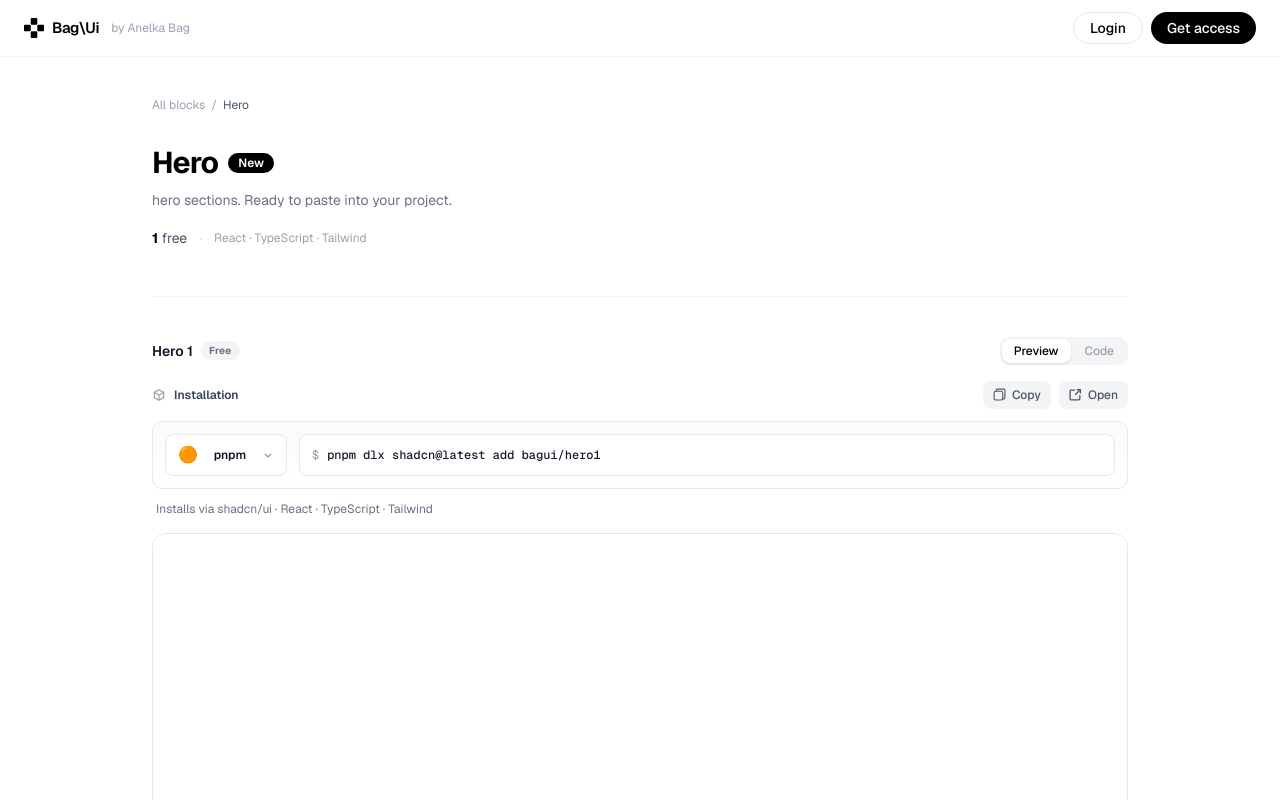
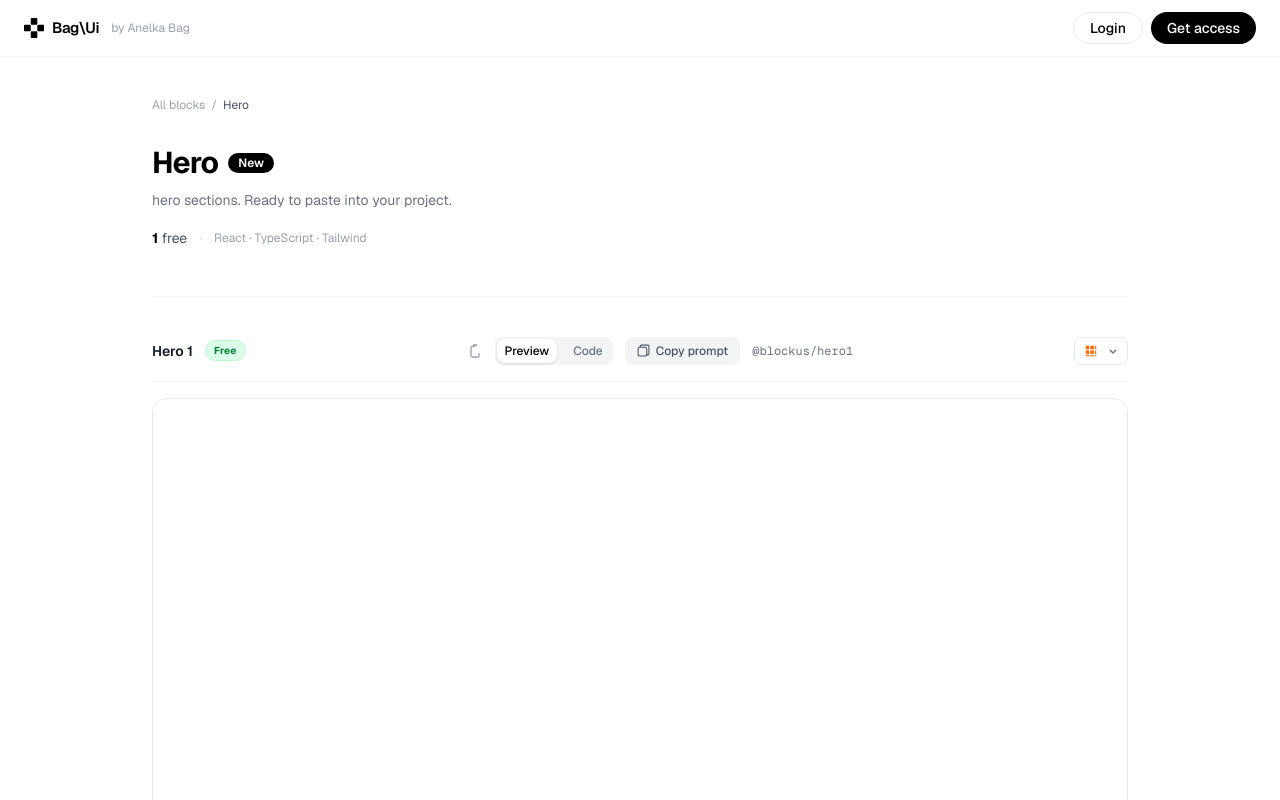
Before and after one commit to anelkabag/bag-ui, a Next.js app: page /blocks/hero in a window 1280 px wide. Shown: the top 800 px of the page. Built offline with nearby package versions, Linux system fonts and the light colour scheme.

Commit message:
refont de la page [id] blocks #2

```diff
--- a/app/blocks/[id]/page.tsx
+++ b/app/blocks/[id]/page.tsx
@@ -224,105 +224,162 @@ function IframePreview({ variantId, blurred }: { variantId: string; blurred?: bo
   );
 }
 
-// ─── Package manager icons ────────────────────────────────────────────────────
+// ─── Package manager icons (SVG) ───────────────────────────────────────────────
 
-const PKG_ICONS: Record<PkgManager, string> = {
-  pnpm: "🟠",
-  npm: "🔴",
-  yarn: "🔵",
-  bun: "⚫",
+const PKG_ICONS: Record<PkgManager, React.ReactNode> = {
+  pnpm: (
+      <svg width="14" height="14" viewBox="0 0 24 24" fill="currentColor" className="text-orange-500">
+        <rect x="3" y="3" width="6" height="6" />
+        <rect x="11" y="3" width="6" height="6" />
+        <rect x="19" y="3" width="2" height="6" />
+        <rect x="3" y="11" width="6" height="6" />
+        <rect x="11" y="11" width="6" height="6" />
+        <rect x="19" y="11" width="2" height="6" />
+        <rect x="3" y="19" width="6" height="2" />
+        <rect x="11" y="19" width="6" height="2" />
+        <rect x="19" y="19" width="2" height="2" />
+      </svg>
+  ),
+  npm: (
+      <svg width="14" height="14" viewBox="0 0 24 24" fill="currentColor" className="text-red-600">
+        <path d="M1 8h22v10H1z" />
+        <path d="M7 14v6h4v-4h2v4h4v-6" fill="white" />
+      </svg>
+  ),
+  yarn: (
+      <svg width="14" height="14" viewBox="0 0 24 24" fill="currentColor" className="text-blue-500">
+        <path d="M12 2C6.48 2 2 6.48 2 12s4.48 10 10 10 10-4.48 10-10S17.52 2 12 2m0 18c-4.41 0-8-3.59-8-8s3.59-8 8-8 8 3.59 8 8-3.59 8-8 8m3.5-9c.83 0 1.5-.67 1.5-1.5S16.33 8 15.5 8 14 8.67 14 9.5s.67 1.5 1.5 1.5m-7 0c.83 0 1.5-.67 1.5-1.5S9.33 8 8.5 8 7 8.67 7 9.5 7.67 11 8.5 11m3.5 6.5c2.33 0 4.31-1.46 5.11-3.5H6.89c.8 2.04 2.78 3.5 5.11 3.5" />
+      </svg>
+  ),
+  bun: (
+      <svg width="14" height="14" viewBox="0 0 24 24" fill="currentColor" className="text-gray-900">
+        <path d="M12 2C6.48 2 2 6.48 2 12s4.48 10 10 10 10-4.48 10-10S17.52 2 12 2m0 18c-4.41 0-8-3.59-8-8s3.59-8 8-8 8 3.59 8 8-3.59 8-8 8m0-13c-2.76 0-5 2.24-5 5s2.24 5 5 5 5-2.24 5-5-2.24-5-5-5" />
+      </svg>
+  ),
 };
 
-// ─── Variant toolbar (CLI + copy) ─────────────────────────────────────────────
+// ─── Variant toolbar header (inline) ──────────────────────────────────────────
 
-function VariantToolbar({ variantId }: { variantId: string }) {
+function VariantToolbarHeader({
+                                variant,
+                                variantId,
+                                mode,
+                                setMode,
+                              }: {
+  variant: Variant;
+  variantId: string;
+  mode: ViewMode;
+  setMode: (m: ViewMode) => void;
+}) {
   const [pkg, setPkg] = useState<PkgManager>("pnpm");
-  const cmd = getInstallCmd(pkg, variantId);
+  const [openDropdown, setOpenDropdown] = useState(false);
   const { copied, copy } = useCopy();
 
   return (
       <motion.div
           initial={{ opacity: 0, y: -8 }}
           animate={{ opacity: 1, y: 0 }}
-          transition={{ duration: 0.3, delay: 0.1 }}
-          className="mb-4 space-y-3"
+          transition={{ duration: 0.3, delay: 0.05 }}
+          className="flex items-center justify-between gap-4 mb-4 pb-4 border-b border-gray-100"
       >
-        {/* Installation header */}
-        <div className="flex items-center justify-between">
-          <div className="flex items-center gap-2">
-            <svg width="14" height="14" viewBox="0 0 24 24" fill="none" stroke="currentColor" strokeWidth="2" className="text-gray-400">
-              <polyline points="12 3 20 7.5 20 16.5 12 21 4 16.5 4 7.5 12 3"/>
-              <polyline points="12 12 20 7.5"/>
-              <polyline points="12 21 12 12"/>
-              <polyline points="4 7.5 12 12"/>
+        {/* Left: Title and badge */}
+        <div className="flex items-center gap-3 min-w-0">
+          <h3 className="text-sm font-semibold text-gray-900 truncate">
+            {variant.label}
+          </h3>
+          <span
+              className={`inline-flex items-center px-2 py-0.5 rounded-full text-[10px] font-bold tracking-wide whitespace-nowrap ${
+                  variant.pro
+                      ? "bg-amber-100 text-amber-700 border border-amber-200"
+                      : "bg-green-100 text-green-700 border border-green-200"
+              }`}
+          >
+          {variant.pro ? "Pro" : "Free"}
+        </span>
+        </div>
+
+        {/* Center: Icons, tabs, and actions */}
+        <div className="flex items-center gap-3 flex-1 justify-center flex-wrap">
+          {/* Preview icon */}
+          <svg width="16" height="16" viewBox="0 0 24 24" fill="none" stroke="currentColor" strokeWidth="2" className="text-gray-400">
+            <path d="M12 5H8a2 2 0 00-2 2v12a2 2 0 002 2h8a2 2 0 002-2v-4" />
+            <polyline points="14 5 14 3 10 3 10 5" />
           </svg>
-            <span className="text-xs font-semibold text-gray-700">Installation</span>
+
+          {/* Preview / Code tabs */}
+          <div className="flex items-center gap-2 bg-gray-100 rounded-md p-0.5">
+            {(["preview", "code"] as ViewMode[]).map((m) => (
+                <button
+                    key={m}
+                    onClick={() => setMode(m)}
+                    className={`relative px-2 py-1 rounded-md text-xs font-medium transition-colors ${
+                        mode === m ? "text-black bg-white shadow-sm" : "text-gray-500 hover:text-gray-700"
+                    }`}
+                >
+                  <span className="capitalize">{m}</span>
+                </button>
+            ))}
           </div>
-          <div className="flex items-center gap-2">
+
+          {/* Copy prompt button */}
           <button
-                onClick={() => copy(cmd)}
-                className="h-7 px-2.5 rounded-md text-xs font-medium text-gray-600 hover:text-gray-900 bg-gray-100 hover:bg-gray-200 transition-all flex items-center gap-1.5"
+              onClick={() => copy(`bagui/${variantId}`)}
+              className="flex items-center gap-1.5 h-7 px-3 rounded-md text-xs font-medium text-gray-600 hover:text-gray-900 bg-gray-100 hover:bg-gray-200 transition-all"
           >
             {copied ? <CheckIcon /> : <CopyIcon />}
-              <span>{copied ? "Copied!" : "Copy"}</span>
+            <span>Copy prompt</span>
           </button>
-            <Link
-                href={`/preview/${variantId}`}
-                target="_blank"
-                rel="noopener noreferrer"
-                className="h-7 px-2.5 rounded-md text-xs font-medium text-gray-600 hover:text-gray-900 bg-gray-100 hover:bg-gray-200 transition-all flex items-center gap-1.5"
-            >
-              <ExternalLinkIcon />
-              <span>Open</span>
-            </Link>
-          </div>
+
+          {/* Block ID */}
+          <code className="text-xs font-mono text-gray-500">@blockus/{variantId}</code>
         </div>
 
-        {/* Command input area */}
-        <div className="flex items-stretch gap-3 bg-gradient-to-b from-gray-50 to-white border border-gray-200 rounded-lg p-3">
-          {/* Package manager selector */}
-          <div className="relative group">
+        {/* Right: Package manager dropdown */}
+        <div className="relative">
           <button
-                className="flex items-center gap-2 px-3 py-2 bg-white border border-gray-200 rounded-md hover:border-gray-300 transition-all"
+              onClick={() => setOpenDropdown(!openDropdown)}
+              className="flex items-center gap-2 h-7 px-2 rounded-md hover:bg-gray-100 transition-all border border-gray-200"
               title="Select package manager"
           >
-              <span className="text-base">{PKG_ICONS[pkg]}</span>
-              <span className="text-xs font-semibold text-gray-900 min-w-12">{pkg}</span>
-              <svg width="12" height="12" viewBox="0 0 12 12" fill="none" stroke="currentColor" strokeWidth="1.5" className="text-gray-400">
-                <polyline points="3 5 6 8 9 5"/>
+            <div className="w-4 h-4 flex items-center justify-center">
+              {PKG_ICONS[pkg]}
+            </div>
+            <svg width="12" height="12" viewBox="0 0 12 12" fill="none" stroke="currentColor" strokeWidth="1.5" className="text-gray-500">
+              <polyline points="3 5 6 8 9 5" />
             </svg>
           </button>
 
           {/* Dropdown menu */}
-            <div className="absolute top-full mt-2 left-0 bg-white border border-gray-200 rounded-lg shadow-lg opacity-0 invisible group-hover:opacity-100 group-hover:visible transition-all z-10 min-w-max">
+          {openDropdown && (
+              <motion.div
+                  initial={{ opacity: 0, y: -4 }}
+                  animate={{ opacity: 1, y: 0 }}
+                  exit={{ opacity: 0, y: -4 }}
+                  transition={{ duration: 0.15 }}
+                  className="absolute top-full mt-2 right-0 bg-white border border-gray-200 rounded-lg shadow-lg z-50 min-w-max"
+              >
                 {PKG_MANAGERS.map((p) => (
                     <button
                         key={p}
-                      onClick={() => setPkg(p)}
+                        onClick={() => {
+                          setPkg(p);
+                          setOpenDropdown(false);
+                        }}
                         className={`w-full text-left px-3 py-2 text-xs font-medium flex items-center gap-2 transition-colors ${
                             pkg === p
                                 ? "bg-gray-100 text-gray-900"
                                 : "text-gray-600 hover:bg-gray-50 hover:text-gray-900"
                         }`}
                     >
-                    <span className="text-base">{PKG_ICONS[p]}</span>
+                      <div className="w-4 h-4 flex items-center justify-center">
+                        {PKG_ICONS[p]}
+                      </div>
                       <span>{p}</span>
                       {pkg === p && <CheckIcon />}
                     </button>
                 ))}
-            </div>
-          </div>
-
-          {/* CLI command */}
-          <div className="flex items-center gap-2 flex-1 min-w-0 px-3 py-2 bg-white border border-gray-200 rounded-md">
-            <span className="text-gray-400 text-xs font-mono select-none shrink-0">$</span>
-            <code className="text-gray-900 text-xs font-mono truncate font-medium">{cmd}</code>
-          </div>
-        </div>
-
-        {/* Quick info */}
-        <div className="text-xs text-gray-500 px-1">
-          Installs via shadcn/ui · React · TypeScript · Tailwind
+              </motion.div>
+          )}
         </div>
       </motion.div>
   );
@@ -350,48 +407,13 @@ function VariantCard({
           transition={{ delay: index * 0.05, duration: 0.3 }}
           className="mb-12 scroll-mt-20"
       >
-        {/* Header row */}
-        <div className="flex items-center justify-between gap-4 mb-4 flex-wrap">
-          <div className="flex items-center gap-2">
-            <a
-                href={`#${variant.id}`}
-                className="text-sm font-semibold text-gray-900 hover:underline underline-offset-2"
-            >
-              {variant.label}
-            </a>
-            <span
-                className={`inline-flex items-center px-2 py-0.5 rounded-full text-[10px] font-bold tracking-wide ${
-                    variant.pro
-                        ? "bg-amber-100 text-amber-700 border border-amber-200"
-                        : "bg-gray-100 text-gray-500"
-                }`}
-            >
-            {variant.pro ? "Pro" : "Free"}
-          </span>
-          </div>
-
-          {/* Preview / Code toggle */}
-          <div className="flex items-center gap-0.5 bg-gray-100 rounded-lg p-0.5">
-            {(["preview", "code"] as ViewMode[]).map((m) => (
-                <button
-                    key={m}
-                    onClick={() => setMode(m)}
-                    className={`relative px-3 py-1 rounded-md text-xs font-medium transition-colors ${
-                        mode === m ? "text-black" : "text-gray-400 hover:text-gray-600"
-                    }`}
-                >
-                  {mode === m && (
-                      <motion.div
-                          layoutId={`tab-${variant.id}`}
-                          className="absolute inset-0 bg-white rounded-md shadow-sm"
-                          transition={{ type: "spring", bounce: 0.15, duration: 0.28 }}
+        {/* Toolbar header on one line */}
+        <VariantToolbarHeader
+            variant={variant}
+            variantId={variant.id}
+            mode={mode}
+            setMode={setMode}
         />
-                  )}
-                  <span className="relative z-10 capitalize">{m}</span>
-                </button>
-            ))}
-          </div>
-        </div>
 
         {/* Content */}
         <AnimatePresence mode="wait">
@@ -402,9 +424,7 @@ function VariantCard({
                   animate={{ opacity: 1 }}
                   exit={{ opacity: 0 }}
                   transition={{ duration: 0.15 }}
-                  className="space-y-4"
               >
-                <VariantToolbar variantId={variant.id} />
                 <IframePreview variantId={variant.id} blurred={variant.pro} />
               </motion.div>
           ) : (
```
Lines whose indentation alone changed are shown as unchanged.
